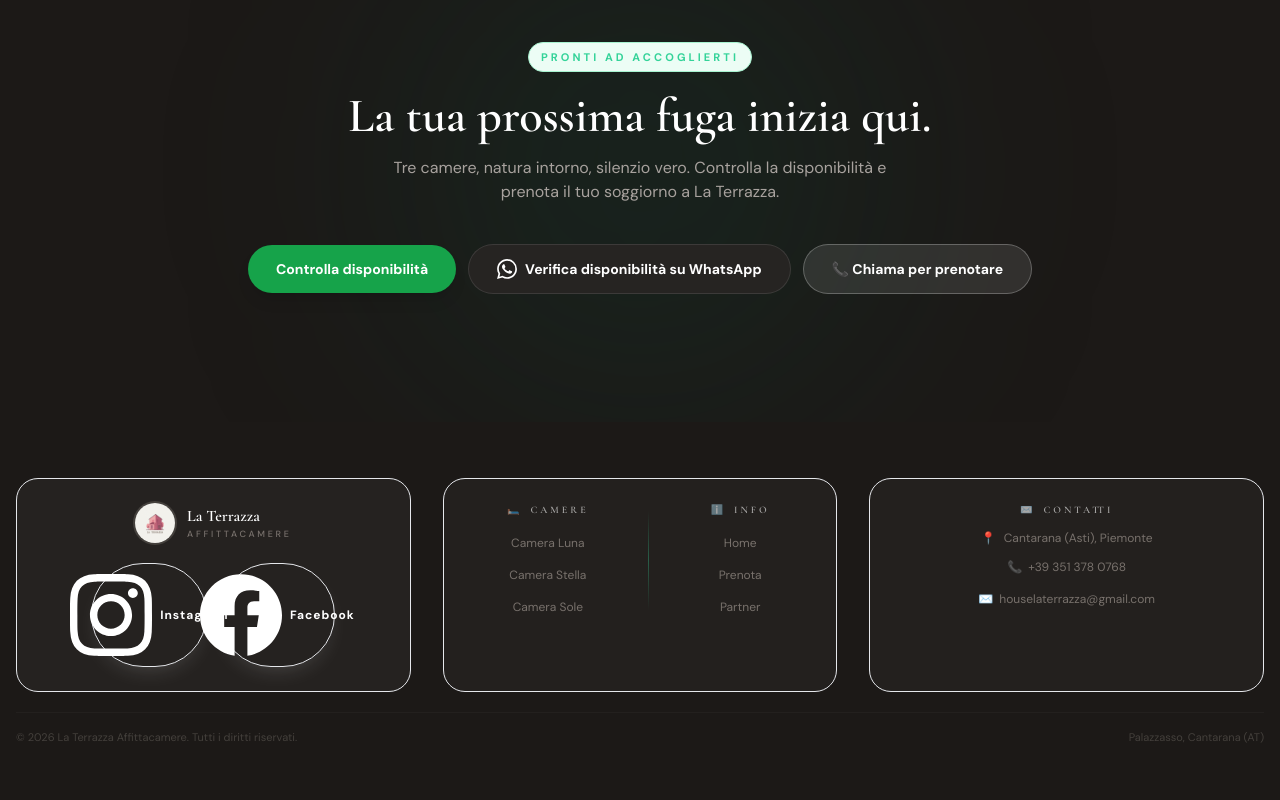
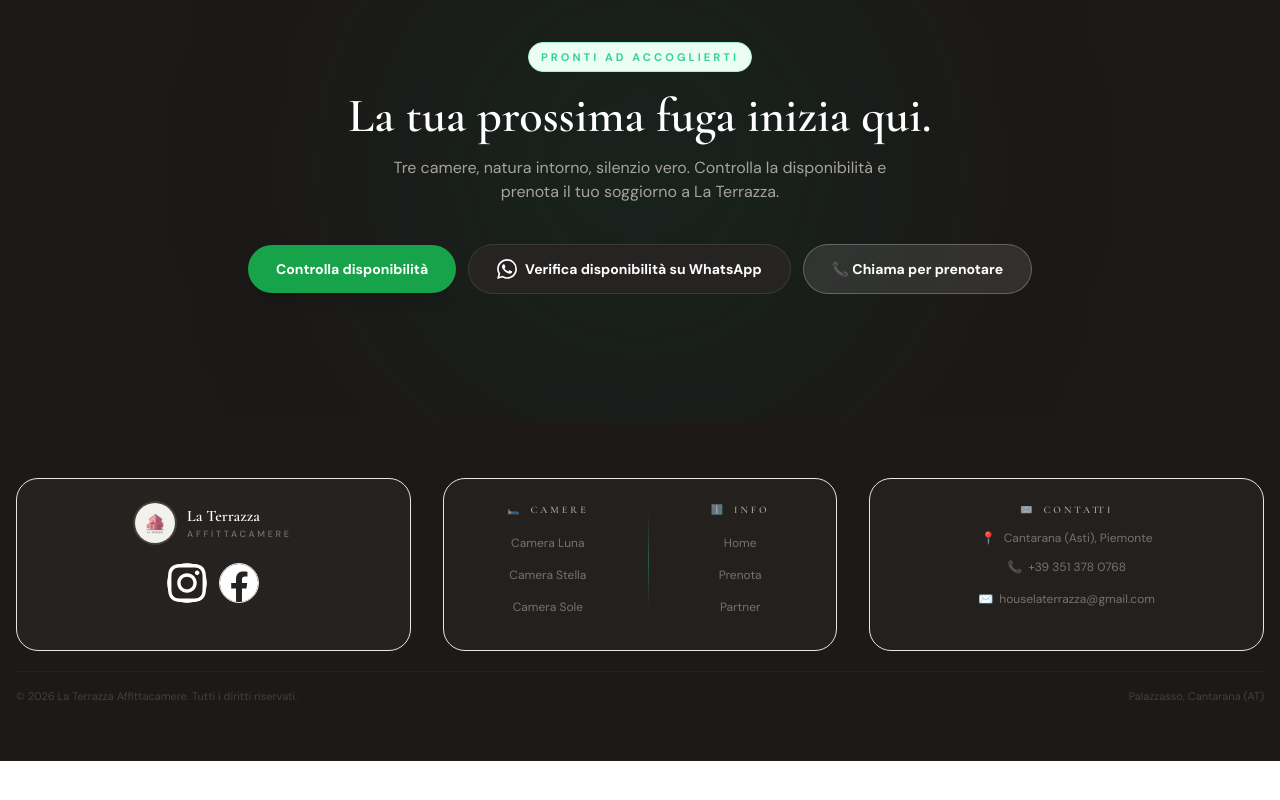
Before and after one commit to Manuell00/la-terrazza-web, a Next.js app: page / in a window 1280 px wide. Shown: the part 7396-8196 px from the top of the page. After the commit the page ends 8157 px from the top, so only its background shows below. Built offline with nearby package versions, Linux system fonts and the light colour scheme; no server answers.

Commit message:
Simplify footer social buttons

```diff
--- a/src/components/Footer.tsx
+++ b/src/components/Footer.tsx
@@ -34,24 +34,22 @@ export default function Footer() {
                 target="_blank"
                 rel="noopener noreferrer"
                 aria-label="Instagram"
-                className="flex min-w-[7.25rem] items-center justify-center gap-2 rounded-full border border-white/18 bg-white/16 px-4 py-2.5 text-white shadow-[0_10px_28px_-16px_rgba(255,255,255,0.32)] transition-all duration-300 hover:border-emerald-400 hover:bg-emerald-600 hover:text-white hover:scale-110 hover:shadow-[0_18px_38px_-18px_rgba(16,185,129,0.85)]"
+                className="flex h-11 w-11 items-center justify-center rounded-full border border-white/18 bg-white/16 text-white shadow-[0_10px_28px_-16px_rgba(255,255,255,0.32)] transition-all duration-300 hover:border-emerald-400 hover:bg-emerald-600 hover:text-white hover:scale-110 hover:shadow-[0_18px_38px_-18px_rgba(16,185,129,0.85)] md:h-10 md:w-10"
               >
                 <svg className="h-5.5 w-5.5 flex-shrink-0" fill="currentColor" viewBox="0 0 24 24">
                   <path d="M12 2.163c3.204 0 3.584.012 4.85.07 3.252.148 4.771 1.691 4.919 4.919.058 1.265.069 1.645.069 4.849 0 3.205-.012 3.584-.069 4.849-.149 3.225-1.664 4.771-4.919 4.919-1.266.058-1.644.07-4.85.07-3.204 0-3.584-.012-4.849-.07-3.26-.149-4.771-1.699-4.919-4.92-.058-1.265-.07-1.644-.07-4.849 0-3.204.013-3.583.07-4.849.149-3.227 1.664-4.771 4.919-4.919 1.266-.057 1.645-.069 4.849-.069zm0-2.163c-3.259 0-3.667.014-4.947.072-4.358.2-6.78 2.618-6.98 6.98-.059 1.281-.073 1.689-.073 4.948 0 3.259.014 3.668.072 4.948.2 4.358 2.618 6.78 6.98 6.98 1.281.058 1.689.072 4.948.072 3.259 0 3.668-.014 4.948-.072 4.354-.2 6.782-2.618 6.979-6.98.059-1.28.073-1.689.073-4.948 0-3.259-.014-3.667-.072-4.947-.196-4.354-2.617-6.78-6.979-6.98-1.281-.059-1.69-.073-4.949-.073zm0 5.838c-3.403 0-6.162 2.759-6.162 6.162s2.759 6.163 6.162 6.163 6.162-2.759 6.162-6.163c0-3.403-2.759-6.162-6.162-6.162zm0 10.162c-2.209 0-4-1.79-4-4 0-2.209 1.791-4 4-4s4 1.791 4 4c0 2.21-1.791 4-4 4zm6.406-11.845c-.796 0-1.441.645-1.441 1.44s.645 1.44 1.441 1.44c.795 0 1.439-.645 1.439-1.44s-.644-1.44-1.439-1.44z" />
                 </svg>
-                <span className="text-xs font-semibold tracking-[0.08em]">Instagram</span>
               </a>
               <a
                 href={siteConfig.links.facebook}
                 target="_blank"
                 rel="noopener noreferrer"
                 aria-label="Facebook"
-                className="flex min-w-[7.25rem] items-center justify-center gap-2 rounded-full border border-white/18 bg-white/16 px-4 py-2.5 text-white shadow-[0_10px_28px_-16px_rgba(255,255,255,0.32)] transition-all duration-300 hover:border-emerald-400 hover:bg-emerald-600 hover:text-white hover:scale-110 hover:shadow-[0_18px_38px_-18px_rgba(16,185,129,0.85)]"
+                className="flex h-11 w-11 items-center justify-center rounded-full border border-white/18 bg-white/16 text-white shadow-[0_10px_28px_-16px_rgba(255,255,255,0.32)] transition-all duration-300 hover:border-emerald-400 hover:bg-emerald-600 hover:text-white hover:scale-110 hover:shadow-[0_18px_38px_-18px_rgba(16,185,129,0.85)] md:h-10 md:w-10"
               >
                 <svg className="h-5.5 w-5.5 flex-shrink-0" fill="currentColor" viewBox="0 0 24 24">
                   <path d="M24 12.073c0-6.627-5.373-12-12-12s-12 5.373-12 12c0 5.99 4.388 10.954 10.125 11.854v-8.385H7.078v-3.47h3.047V9.43c0-3.007 1.792-4.669 4.533-4.669 1.312 0 2.686.235 2.686.235v2.953H15.83c-1.491 0-1.956.925-1.956 1.874v2.25h3.328l-.532 3.47h-2.796v8.385C19.612 23.027 24 18.062 24 12.073z" />
                 </svg>
-                <span className="text-xs font-semibold tracking-[0.08em]">Facebook</span>
               </a>
             </div>
           </div>
```
